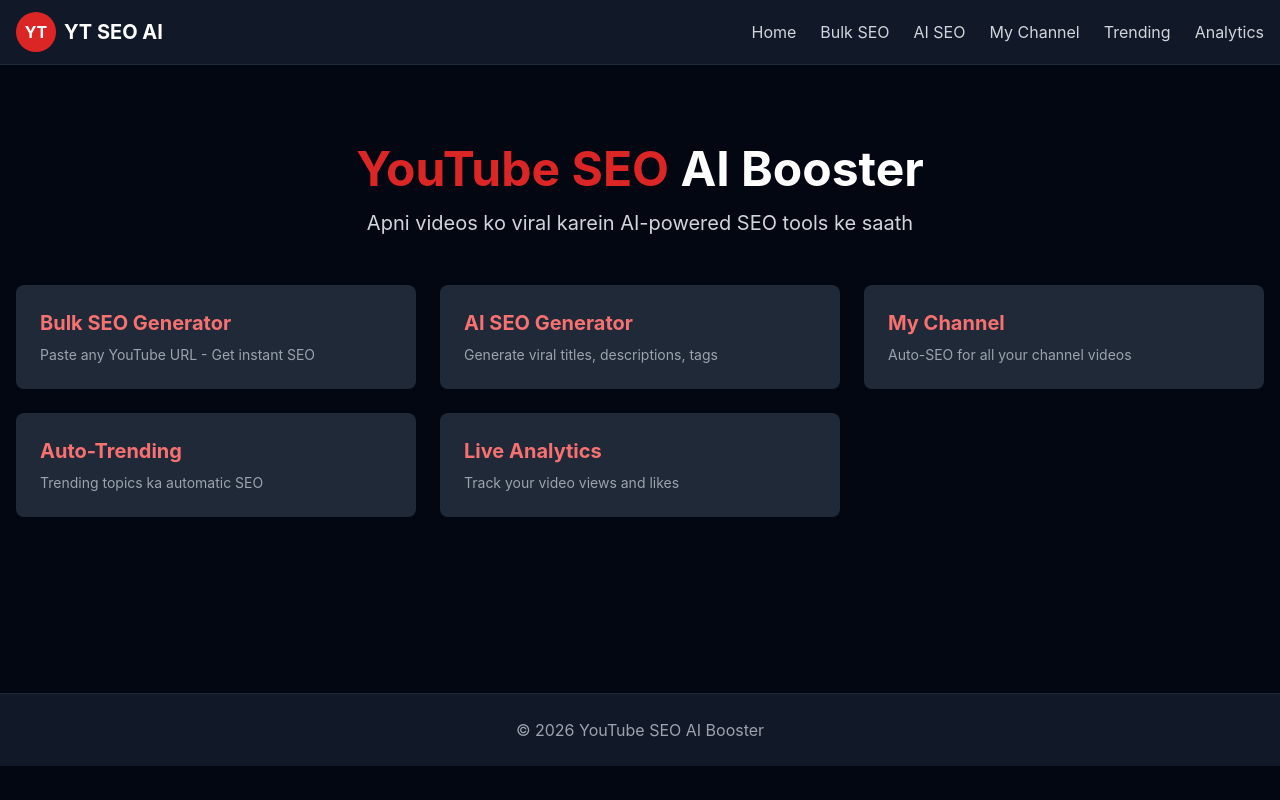
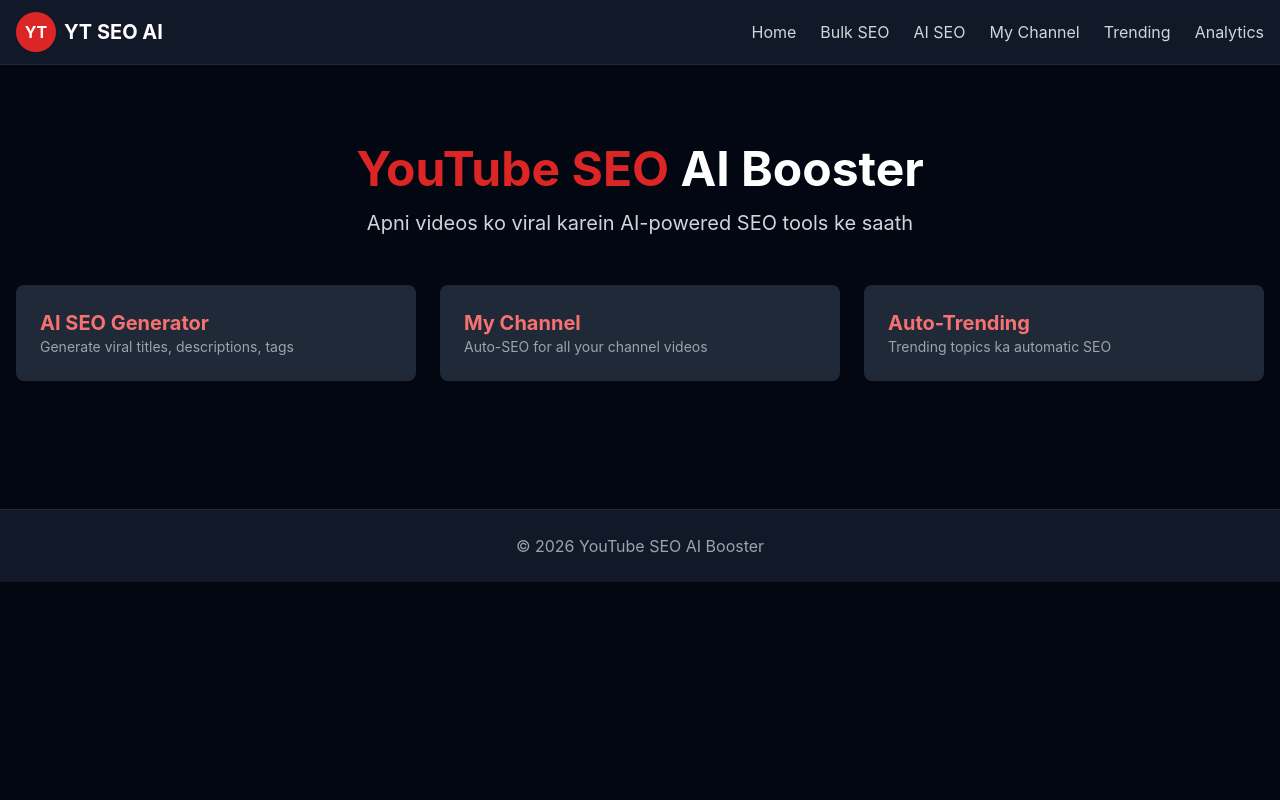
Before and after one commit to aashumalik784/yt-seo, a React (Vite) app in the folder frontend/: page / in a window 1280 px wide. Built offline with nearby package versions, Linux system fonts and the light colour scheme.

Commit message:
Home.jsx
Removed features array and replaced with direct Link components.

```diff
--- a/frontend/src/pages/Home.jsx
+++ b/frontend/src/pages/Home.jsx
@@ -1,32 +1,30 @@
 import { Link } from 'react-router-dom'
 
 export default function Home() {
-  const features = [
-    { title: 'Bulk SEO Generator', desc: 'Paste any YouTube URL - Get instant SEO', link: '/bulk-seo' },
-    { title: 'AI SEO Generator', desc: 'Generate viral titles, descriptions, tags', link: '/seo' },
-    { title: 'My Channel', desc: 'Auto-SEO for all your channel videos', link: '/my-channel' },
-    { title: 'Auto-Trending', desc: 'Trending topics ka automatic SEO', link: '/auto-trending' },
-    { title: 'Live Analytics', desc: 'Track your video views and likes', link: '/analytics' }
-  ]
-
   return (
     <div className="py-12">
       <div className="text-center mb-12">
         <h1 className="text-5xl font-bold mb-4">
           <span className="text-red-600">YouTube SEO</span> AI Booster
         </h1>
-        <p className="text-xl text-gray-300 max-w-2xl mx-auto">
-          Apni videos ko viral karein AI-powered SEO tools ke saath
-        </p>
+        <p className="text-xl text-gray-300">Apni videos ko viral karein AI-powered SEO tools ke saath</p>
       </div>
 
-      <div className="grid md:grid-cols-2 lg:grid-cols-3 gap-6 mb-12">
-        {features.map((f, i) => (
-          <Link key={i} to={f.link} className="bg-gray-800 p-6 rounded-lg hover:bg-gray-700 transition block">
-            <h3 className="text-xl font-bold mb-2 text-red-400">{f.title}</h3>
-            <p className="text-gray-400 text-sm">{f.desc}</p>
-          </Link>
-        ))}
+      <div className="grid md:grid-cols-2 lg:grid-cols-3 gap-6">
+        <Link to="/seo" className="bg-gray-800 p-6 rounded-lg hover:bg-gray-700">
+          <h3 className="text-xl font-bold text-red-400">AI SEO Generator</h3>
+          <p className="text-gray-400 text-sm">Generate viral titles, descriptions, tags</p>
+        </Link>
+
+        <Link to="/my-channel" className="bg-gray-800 p-6 rounded-lg hover:bg-gray-700">
+          <h3 className="text-xl font-bold text-red-400">My Channel</h3>
+          <p className="text-gray-400 text-sm">Auto-SEO for all your channel videos</p>
+        </Link>
+
+        <Link to="/auto-trending" className="bg-gray-800 p-6 rounded-lg hover:bg-gray-700">
+          <h3 className="text-xl font-bold text-red-400">Auto-Trending</h3>
+          <p className="text-gray-400 text-sm">Trending topics ka automatic SEO</p>
+        </Link>
       </div>
     </div>
   )
```
